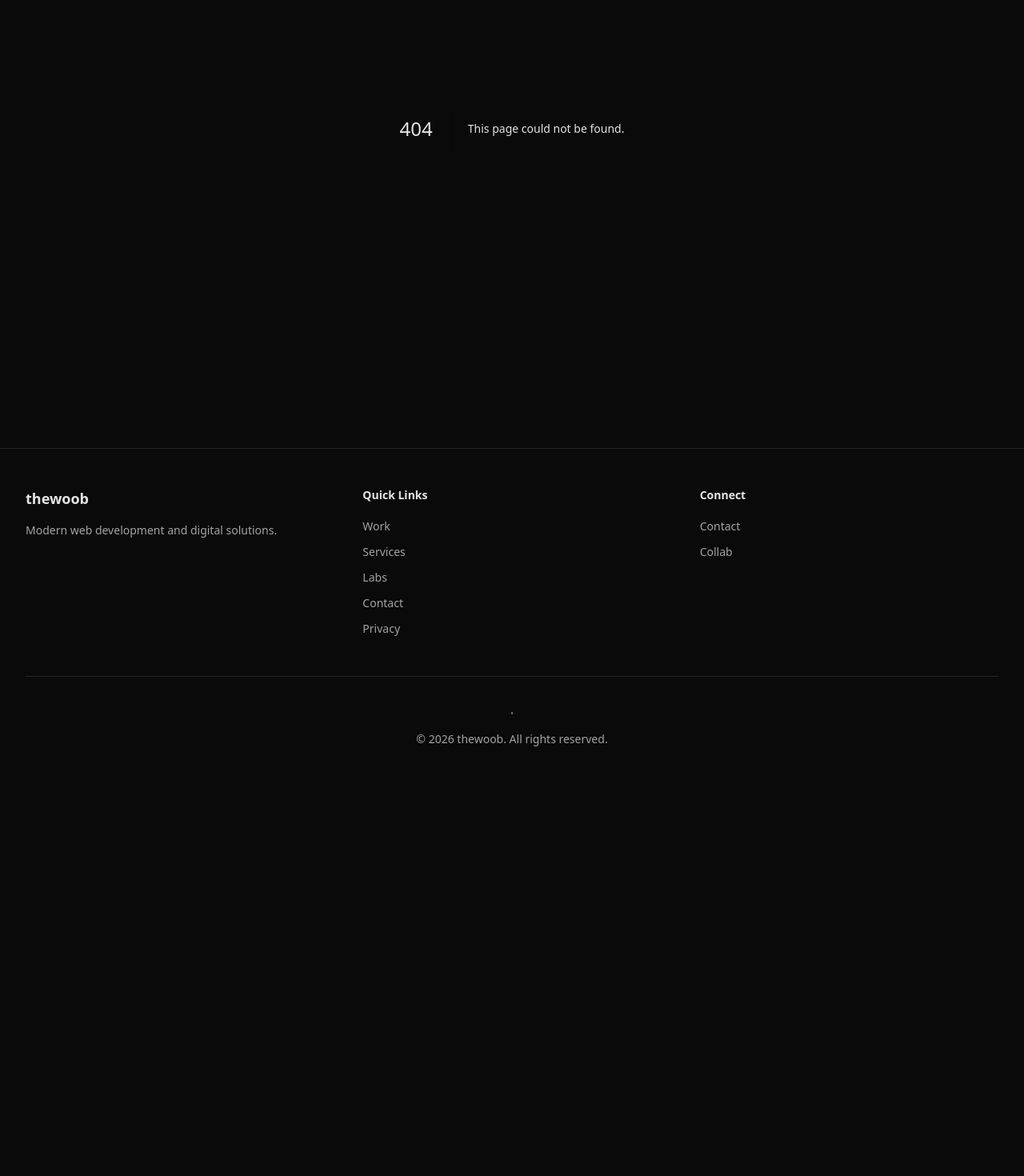
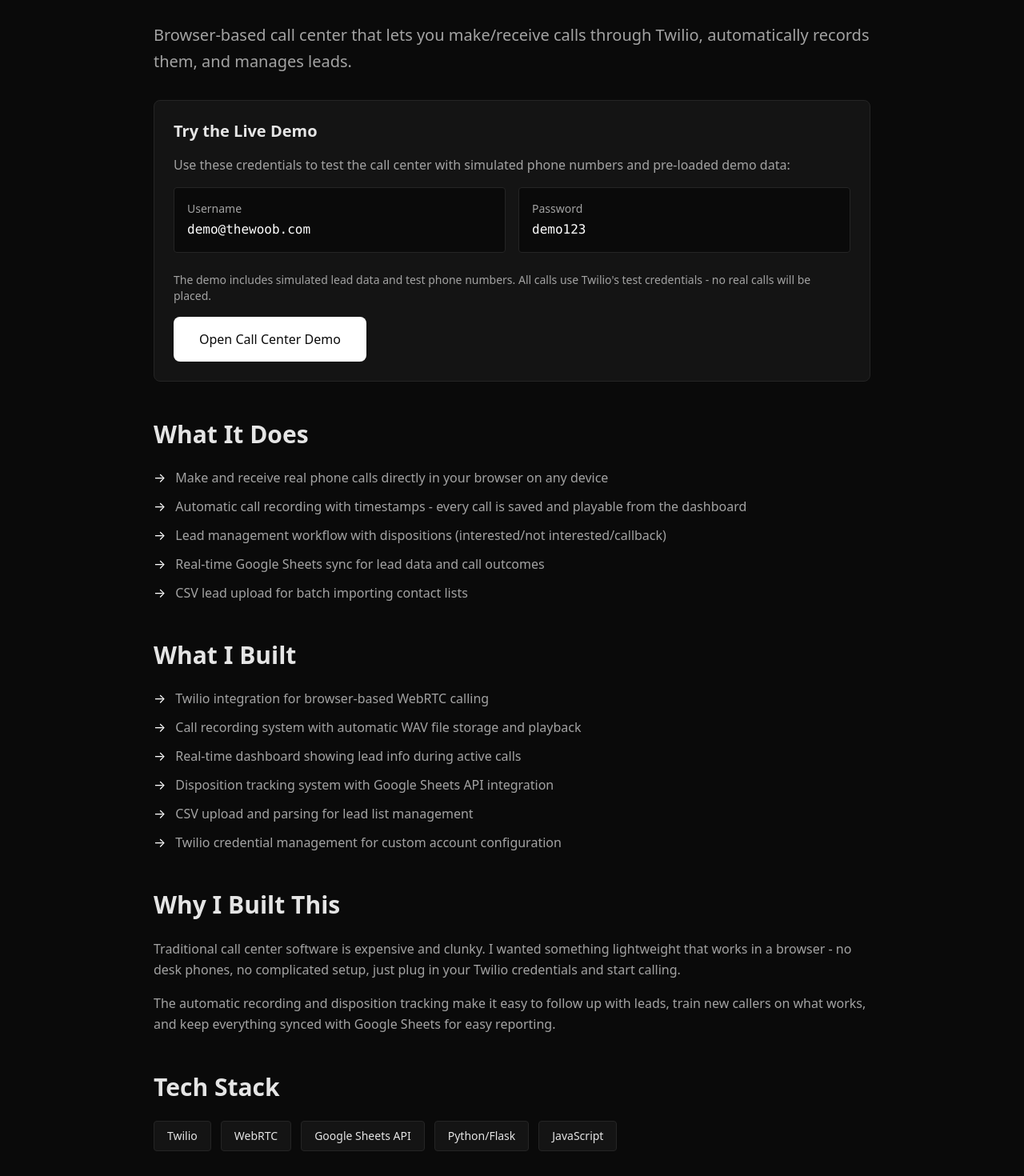
Before and after one commit to TheKingKohn/flagship, a Next.js app: page /work/callcenter in a window 1280 px wide. Before the commit this address had no page. Shown: the part 240-1710 px from the top of the page at 80% size. Before the commit the page ends 1222 px from the top, so only its background shows below. Built offline with nearby package versions, Linux system fonts and the light colour scheme.

Commit message:
Add Call Center project to portfolio

```diff
--- a/src/app/page.tsx
+++ b/src/app/page.tsx
@@ -54,7 +54,7 @@
           </div>
 
           <p className="text-sm text-dark-muted mt-6">
-            Recent builds: <Link href="/work/leadloom" className="hover:text-white transition-colors">LeadLoom</Link>, <Link href="/work/vantracker" className="hover:text-white transition-colors">VanTracker</Link>, <Link href="/pro-invoice-maker.html" className="hover:text-white transition-colors">Pro Invoice Maker</Link>
+            Recent builds: <Link href="/work/leadloom" className="hover:text-white transition-colors">LeadLoom</Link>, <Link href="/work/callcenter" className="hover:text-white transition-colors">Call Center</Link>, <Link href="/work/vantracker" className="hover:text-white transition-colors">VanTracker</Link>
           </p>
         </div>
 
--- /dev/null
+++ b/src/app/work/callcenter/page.tsx
@@ -0,0 +1,162 @@
+import type { Metadata } from 'next'
+import { Button } from '@/components/Button'
+import Link from 'next/link'
+
+export const metadata: Metadata = {
+  title: 'Call Center | Work | TheWoob',
+  description: 'Browser-based call center that lets you make/receive calls through Twilio, automatically records them, and manages leads.',
+  openGraph: {
+    title: 'Call Center | Work | TheWoob',
+    description: 'Browser-based call center that lets you make/receive calls through Twilio, automatically records them, and manages leads.',
+    images: ['/projects/callcenter/og-image.jpg'],
+  },
+  alternates: {
+    canonical: 'https://thewoob.com/work/callcenter',
+  },
+}
+
+export default function CallCenterPage() {
+  return (
+    <div className="pt-32 pb-24 px-6 lg:px-8">
+      <div className="max-w-4xl mx-auto">
+        <Link href="/work" className="inline-flex items-center text-dark-muted hover:text-white mb-8 transition-colors">
+          ← Back to Projects
+        </Link>
+
+        <div className="flex items-center gap-4 mb-6">
+          <h1 className="text-5xl md:text-6xl font-bold">Call Center</h1>
+          <span className="px-3 py-1 text-sm font-medium bg-green-500/10 text-green-400 border border-green-500/20 rounded">
+            Live
+          </span>
+        </div>
+
+        <p className="text-xl text-dark-muted mb-8 leading-relaxed">
+          Browser-based call center that lets you make/receive calls through Twilio, automatically records them, and manages leads.
+        </p>
+
+        {/* Demo Access */}
+        <div className="mb-12 p-6 bg-dark-card border border-dark-border rounded-lg">
+          <h3 className="text-xl font-bold mb-4">Try the Live Demo</h3>
+          <p className="text-dark-muted mb-4">
+            Use these credentials to test the call center with simulated phone numbers and pre-loaded demo data:
+          </p>
+          <div className="grid md:grid-cols-2 gap-4 mb-6">
+            <div className="p-4 bg-dark-bg rounded border border-dark-border">
+              <div className="text-sm text-dark-muted mb-1">Username</div>
+              <div className="font-mono text-white">demo@thewoob.com</div>
+            </div>
+            <div className="p-4 bg-dark-bg rounded border border-dark-border">
+              <div className="text-sm text-dark-muted mb-1">Password</div>
+              <div className="font-mono text-white">demo123</div>
+            </div>
+          </div>
+          <p className="text-sm text-dark-muted mb-4">
+            The demo includes simulated lead data and test phone numbers. All calls use Twilio's test credentials - no real calls will be placed.
+          </p>
+          <Button href="https://callcenter.thewoob.com" external>
+            Open Call Center Demo
+          </Button>
+        </div>
+
+        {/* What It Does */}
+        <section className="mb-12">
+          <h2 className="text-3xl font-bold mb-6">What It Does</h2>
+          <ul className="space-y-3">
+            <li className="flex items-start">
+              <span className="text-white mr-3">→</span>
+              <span className="text-dark-muted">Make and receive real phone calls directly in your browser on any device</span>
+            </li>
+            <li className="flex items-start">
+              <span className="text-white mr-3">→</span>
+              <span className="text-dark-muted">Automatic call recording with timestamps - every call is saved and playable from the dashboard</span>
+            </li>
+            <li className="flex items-start">
+              <span className="text-white mr-3">→</span>
+              <span className="text-dark-muted">Lead management workflow with dispositions (interested/not interested/callback)</span>
+            </li>
+            <li className="flex items-start">
+              <span className="text-white mr-3">→</span>
+              <span className="text-dark-muted">Real-time Google Sheets sync for lead data and call outcomes</span>
+            </li>
+            <li className="flex items-start">
+              <span className="text-white mr-3">→</span>
+              <span className="text-dark-muted">CSV lead upload for batch importing contact lists</span>
+            </li>
+          </ul>
+        </section>
+
+        {/* What I Built */}
+        <section className="mb-12">
+          <h2 className="text-3xl font-bold mb-6">What I Built</h2>
+          <ul className="space-y-3">
+            <li className="flex items-start">
+              <span className="text-white mr-3">→</span>
+              <span className="text-dark-muted">Twilio integration for browser-based WebRTC calling</span>
+            </li>
+            <li className="flex items-start">
+              <span className="text-white mr-3">→</span>
+              <span className="text-dark-muted">Call recording system with automatic WAV file storage and playback</span>
+            </li>
+            <li className="flex items-start">
+              <span className="text-white mr-3">→</span>
+              <span className="text-dark-muted">Real-time dashboard showing lead info during active calls</span>
+            </li>
+            <li className="flex items-start">
+              <span className="text-white mr-3">→</span>
+              <span className="text-dark-muted">Disposition tracking system with Google Sheets API integration</span>
+            </li>
+            <li className="flex items-start">
+              <span className="text-white mr-3">→</span>
+              <span className="text-dark-muted">CSV upload and parsing for lead list management</span>
+            </li>
+            <li className="flex items-start">
+              <span className="text-white mr-3">→</span>
+              <span className="text-dark-muted">Twilio credential management for custom account configuration</span>
+            </li>
+          </ul>
+        </section>
+
+        {/* Why I Built This */}
+        <section className="mb-12">
+          <h2 className="text-3xl font-bold mb-6">Why I Built This</h2>
+          <p className="text-dark-muted leading-relaxed mb-4">
+            Traditional call center software is expensive and clunky. I wanted something lightweight that works
+            in a browser - no desk phones, no complicated setup, just plug in your Twilio credentials and start calling.
+          </p>
+          <p className="text-dark-muted leading-relaxed">
+            The automatic recording and disposition tracking make it easy to follow up with leads, train new callers
+            on what works, and keep everything synced with Google Sheets for easy reporting.
+          </p>
+        </section>
+
+        {/* Tech Stack */}
+        <section className="mb-12">
+          <h2 className="text-3xl font-bold mb-6">Tech Stack</h2>
+          <div className="flex flex-wrap gap-3">
+            <span className="px-4 py-2 bg-dark-card border border-dark-border rounded text-sm">Twilio</span>
+            <span className="px-4 py-2 bg-dark-card border border-dark-border rounded text-sm">WebRTC</span>
+            <span className="px-4 py-2 bg-dark-card border border-dark-border rounded text-sm">Google Sheets API</span>
+            <span className="px-4 py-2 bg-dark-card border border-dark-border rounded text-sm">Python/Flask</span>
+            <span className="px-4 py-2 bg-dark-card border border-dark-border rounded text-sm">JavaScript</span>
+          </div>
+        </section>
+
+        {/* CTA */}
+        <div className="p-8 bg-dark-card/30 rounded-lg border border-dark-border">
+          <h3 className="text-2xl font-bold mb-4">Need a custom call center?</h3>
+          <p className="text-dark-muted mb-6">
+            I can build you a tailored solution with your specific workflow, integrations, and features.
+          </p>
+          <div className="flex gap-3">
+            <Button href="https://callcenter.thewoob.com" external>
+              Try the Demo
+            </Button>
+            <Button href="/contact" variant="secondary">
+              Get in Touch
+            </Button>
+          </div>
+        </div>
+      </div>
+    </div>
+  )
+}
--- a/src/app/work/page.tsx
+++ b/src/app/work/page.tsx
@@ -6,6 +6,19 @@
 import { useState } from 'react'
 
 const projects = [
+  {
+    slug: 'callcenter',
+    name: 'Call Center',
+    tag: 'Live',
+    types: ['Web', 'Data'],
+    description: 'Browser-based call center that lets you make/receive calls through Twilio, automatically records them, and manages leads.',
+    highlights: [
+      'Browser-based calling - Make/receive calls on any device, no phone needed',
+      'Automatic call recording with timestamps, playable from dashboard',
+      'Lead workflow with dispositions and real-time Google Sheets sync'
+    ],
+    publicLink: 'https://callcenter.thewoob.com'
+  },
   {
     slug: 'leadloom',
     name: 'LeadLoom',
```
